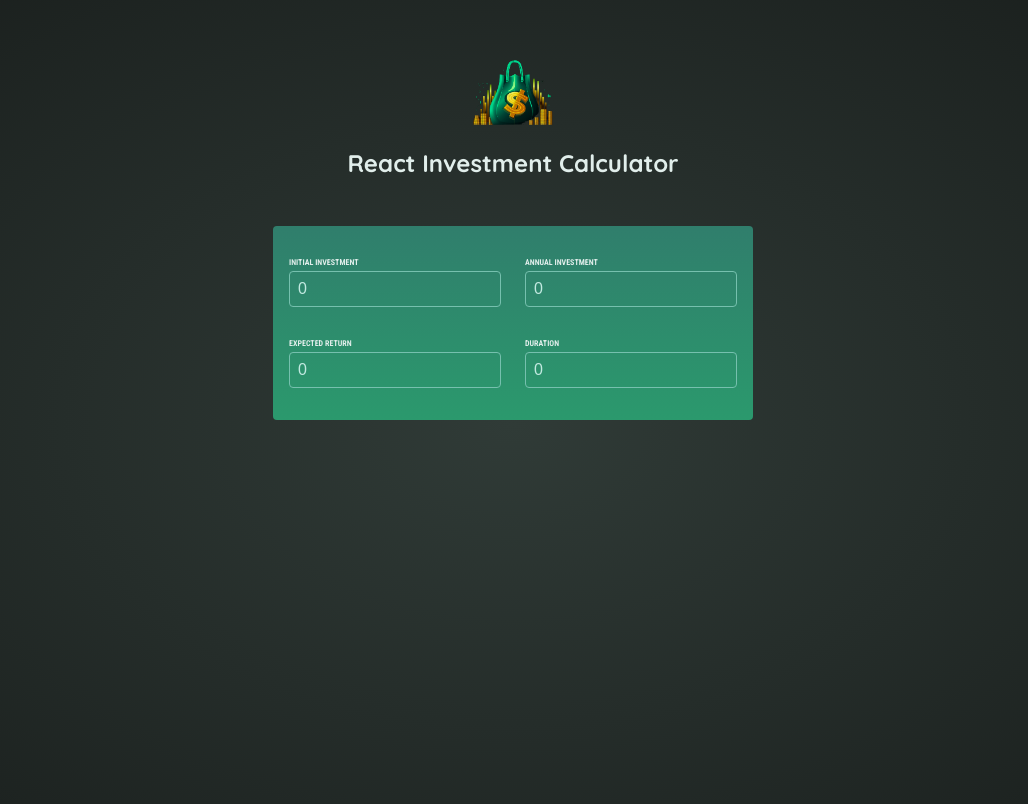
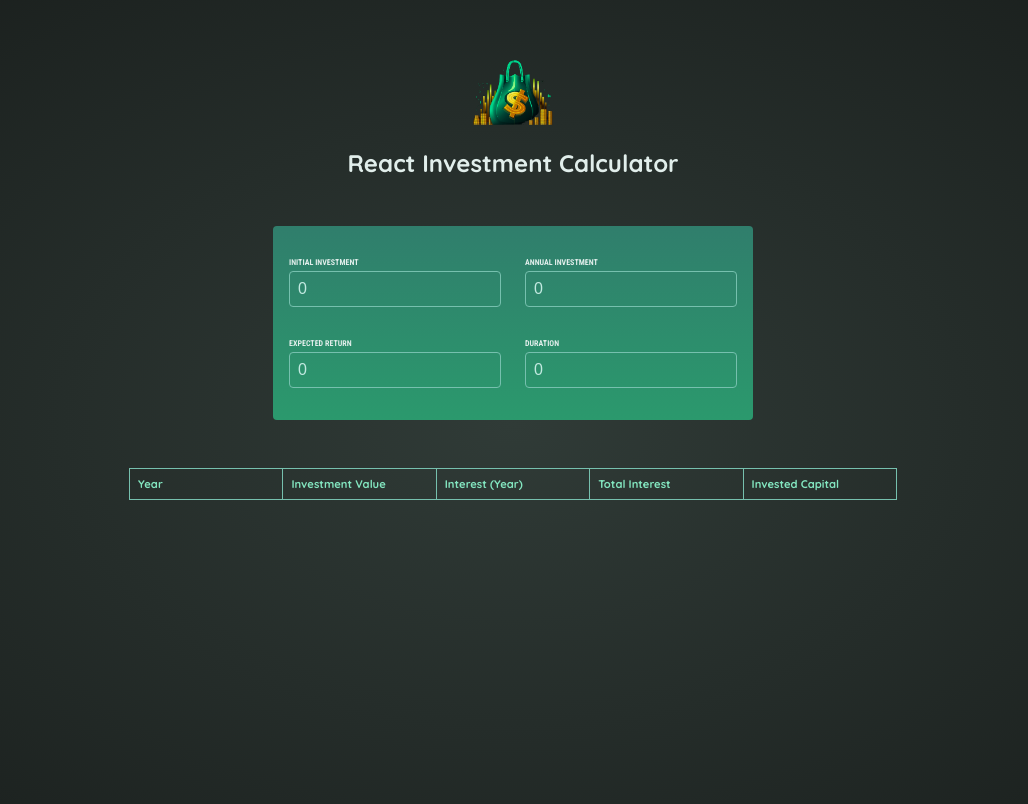
Before and after one commit to Malzacher/React-Investment-Calculator-Project, a React (Vite) app: page / in a window 1280 px wide. Shown: the top 804 px of the page, without its empty margins (127-1155 px from the left). Built offline with nearby package versions, Linux system fonts and the light colour scheme.

Commit message:
Adding Table Data function

```diff
--- a/src/App.jsx
+++ b/src/App.jsx
@@ -1,4 +1,5 @@
 import InputData from "./components/InputData.jsx";
+import TableData from "./components/TableData.jsx";
 import { useState } from "react";
 
 function App() {
@@ -24,6 +25,7 @@
   }
 
   return (
+    <>
       <InputData
         initialInvestment={initialInvestment}
         onInitialInvestmentChange={handleInitialInvestmentChange}
@@ -34,6 +36,13 @@
         duration={duration}
         onDurationChange={handleDurationChange}
       />
+      <TableData
+        initialInvestment={initialInvestment}
+        annualInvestment={annualInvestment}
+        expectedReturn={expectedReturn}
+        duration={duration}
+      />
+    </>
   );
 }
 
--- a/src/components/TableData.jsx
+++ b/src/components/TableData.jsx
@@ -0,0 +1,44 @@
+import { calculateInvestmentResults, formatter } from "../util/investment";
+
+export default function TableData({
+  initialInvestment,
+  annualInvestment,
+  expectedReturn,
+  duration,
+}) {
+  const investmentResults = calculateInvestmentResults({
+    initialInvestment,
+    annualInvestment,
+    expectedReturn,
+    duration,
+  });
+
+  return (
+    <div id="result">
+      <table>
+        <thead>
+          <tr>
+            <th>Year</th>
+            <th>Investment Value</th>
+            <th>Interest (Year)</th>
+            <th>Total Interest</th>
+            <th>Invested Capital</th>
+          </tr>
+        </thead>
+        <tbody>
+          {investmentResults.map(function (result, index) {
+            return (
+              <div key={index}>
+                <th>Year</th>
+            <th>{annualData.interest[index]}</th>
+            <th>Interest (Year)</th>
+            <th>Total Interest</th>
+            <th>Invested Capital</th>
+              </div>
+            );
+          })}
+        </tbody>
+      </table>
+    </div>
+  );
+}
--- a/src/index.css
+++ b/src/index.css
@@ -87,3 +87,37 @@
 .center {
   text-align: center;
 }
+
+#result {
+  max-width: 50rem;
+  margin: 2rem auto;
+  padding: 1rem;
+  border-spacing: 1rem;
+  text-align: right;
+}
+
+#result table {
+  width: 100%;
+  table-layout: fixed; /* Ensures columns are evenly spaced */
+  border-collapse: collapse;
+}
+
+#result th,
+#result td {
+  padding: 0.5rem;
+  border: 1px solid #76c0ae; /* Optional: Adds a border to table cells */
+  text-align: left;
+}
+
+#result th {
+  font-size: 0.7rem;
+  color: #83e6c0;
+  text-align: left;
+  font-weight: bold;
+}
+
+#result td {
+  font-family: 'Roboto Condensed', sans-serif;
+  font-size: 0.85rem;
+  color: #c2e9e0;
+}
```
Lines whose indentation alone changed are shown as unchanged.
